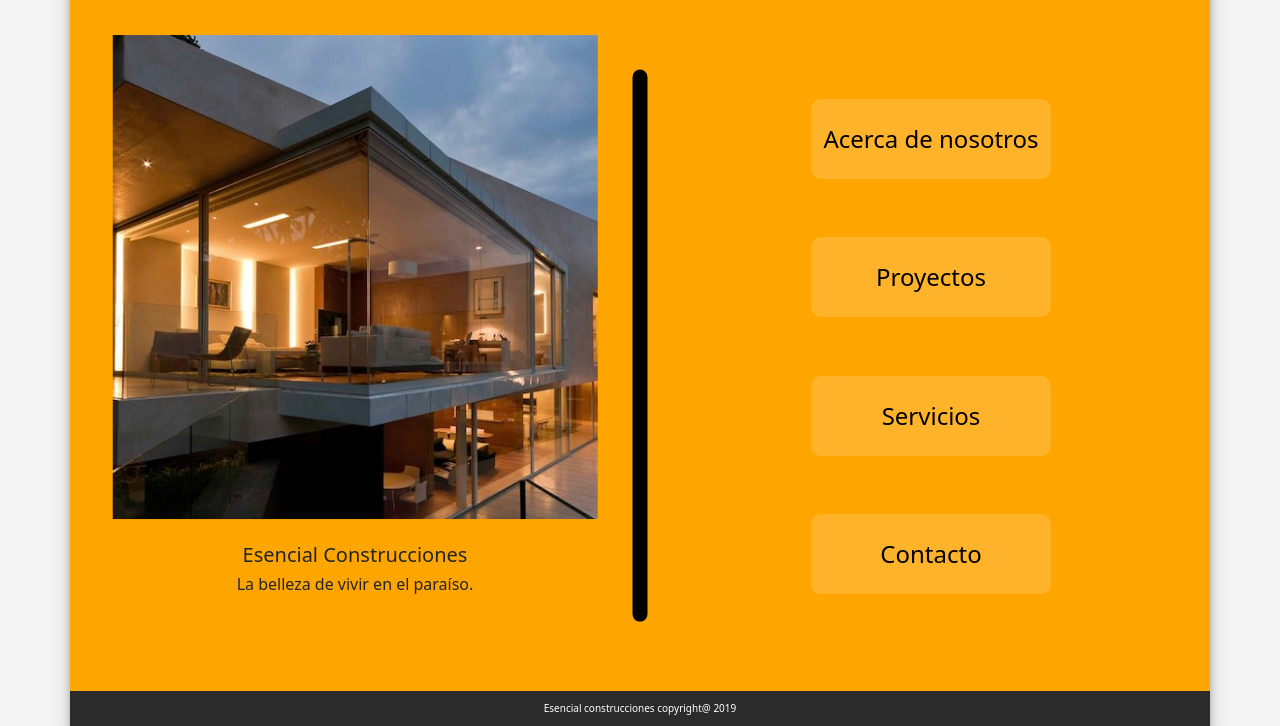
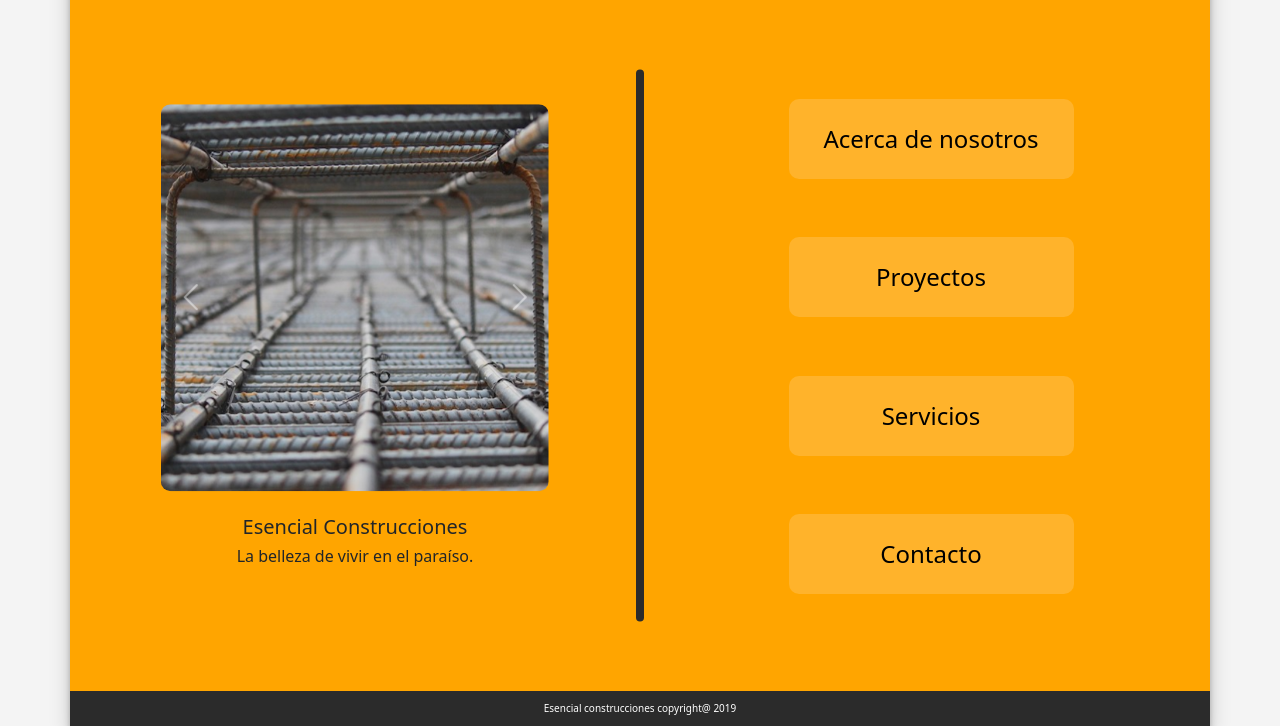
Before and after one commit to egmp7/Esencial-Construcciones, a Flask app: page /home in a window 1280 px wide. Shown: the part 74-800 px from the top of the page. Run offline with Flask 2, Linux system fonts and the light colour scheme; parts of the project's set-up code (start-up, migrations or seed data) failed here and were passed over; some libraries are stand-ins or nearby versions.

Commit message:
main update

```diff
--- a/application/static/js/script.js
+++ b/application/static/js/script.js
@@ -39,7 +39,7 @@ setComponentsPosition = function ()
 
     // block 1 components
     $(".greeting").width(w / 2 * 0.85)
-    $(".greeting").height(h * 0.9)
+    $(".greeting").height(h * 0.7)
 
     // modal component
     $("modal").height(h);
--- a/application/static/styles/_home.scss
+++ b/application/static/styles/_home.scss
@@ -14,6 +14,16 @@ main{
     .greeting{
       @include center;
       text-align: center;
+
+      .carousel{
+        width: 80%;
+        padding: 0;
+        margin: auto;
+
+        .carousel-inner{
+          border-radius: 10px;
+        }
+      }
 
       .text{
         margin-top: 3vh;
@@ -36,7 +46,7 @@ main{
       position: absolute;
       display: block;
       color: black;
-      width: 240px;
+      width: 50%;
       height: 80px;
       font-size: 24px;
     }
@@ -44,9 +54,9 @@ main{
 
   .stick{
     @include center;
-    background-color: black;
+    background-color: $footer-background;
     border-radius: 20px;
-    width: 15px;
+    width: 8px;
   }
 
   modal{
--- a/application/static/styles/style.css
+++ b/application/static/styles/style.css
@@ -12,6 +12,14 @@ main .block1 .greeting {
   left: 50%;
   transform: translate(-50%, -50%);
   text-align: center;
+}
+main .block1 .greeting .carousel {
+  width: 80%;
+  padding: 0;
+  margin: auto;
+}
+main .block1 .greeting .carousel .carousel-inner {
+  border-radius: 10px;
 }
 main .block1 .greeting .text {
   margin-top: 3vh;
@@ -30,7 +38,7 @@ main .block2 button {
   position: absolute;
   display: block;
   color: black;
-  width: 240px;
+  width: 50%;
   height: 80px;
   font-size: 24px;
 }
@@ -39,9 +47,9 @@ main .stick {
   top: 50%;
   left: 50%;
   transform: translate(-50%, -50%);
-  background-color: black;
+  background-color: #2b2b2b;
   border-radius: 20px;
-  width: 15px;
+  width: 8px;
 }
 main modal {
   display: none;
--- a/application/templates/home.html
+++ b/application/templates/home.html
@@ -5,10 +5,39 @@
 
     <div class="block1">
 
+        <!--****************************
+        GREETING
+        ********************************-->
         <div class="greeting">
-            <img class="img-fluid"
-                src="{{ url_for('static',filename ='img/introSlider/building.jpg') }}"
-                alt="building">
+
+            <div id="greetingCarousel" class="carousel slide">
+                <div class="carousel-inner">
+
+                    <!-- Object to activate carousel -->
+                    {% set carousel = { 'active':True } %}
+
+                    {% for image in images.greeting %}
+
+                        <div class="carousel-item {{ 'active' if carousel.active else '' }}">
+                            <img src="{{url_for('static',filename=images.greeting[image])}}" class="d-block w-100 img-fluid" alt="...">
+                        </div>
+
+                     <!-- Update caraousel object -->
+                    {% if carousel.update({'active': False}) %} {% endif %}
+
+                    {% endfor %}
+
+                </div>
+                <button class="carousel-control-prev" type="button" data-bs-target="#greetingCarousel" data-bs-slide="prev">
+                    <span class="carousel-control-prev-icon" aria-hidden="true"></span>
+                    <span class="visually-hidden">Previous</span>
+                </button>
+                <button class="carousel-control-next" type="button" data-bs-target="#greetingCarousel" data-bs-slide="next">
+                    <span class="carousel-control-next-icon" aria-hidden="true"></span>
+                    <span class="visually-hidden">Next</span>
+                </button>
+            </div>
+
             <div class="text">
                 <h1>{{data.carousel.title}}</h1>
                 <h2>{{data.carousel.slogan}}</h2>
```
Also changed, not shown: application/static/img/greeting/building.jpg (renamed from application/static/img/introSlider/building.jpg), application/static/img/greeting/design.jpg (renamed from application/static/img/introSlider/design.jpg), application/static/img/greeting/iron.jpg (renamed from application/static/img/introSlider/iron.jpg), application/static/img/greeting/landscape.jpg (renamed from application/static/img/introSlider/landscape.jpg), application/static/img/greeting/render.jpg (renamed from application/static/img/introSlider/render.jpg), 1 other file.
